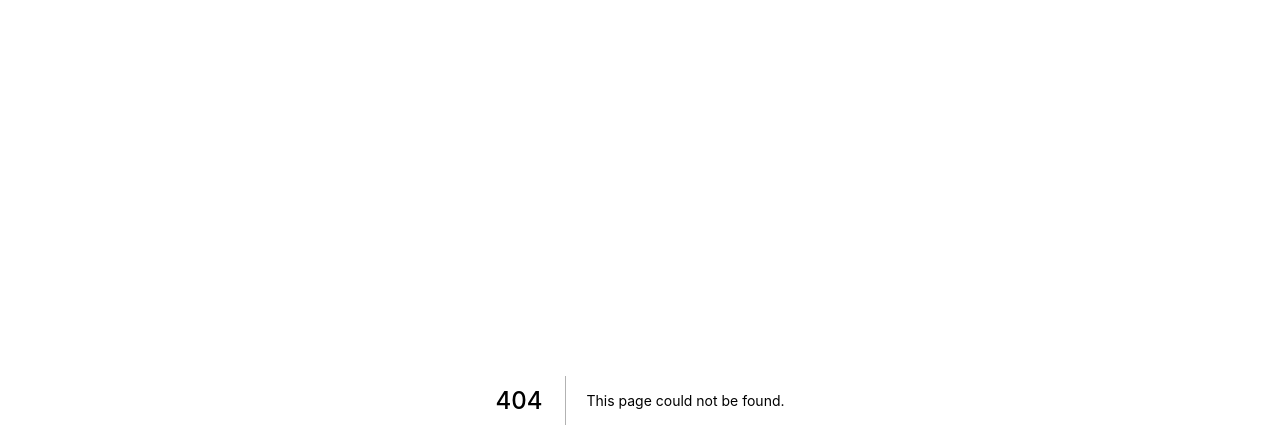
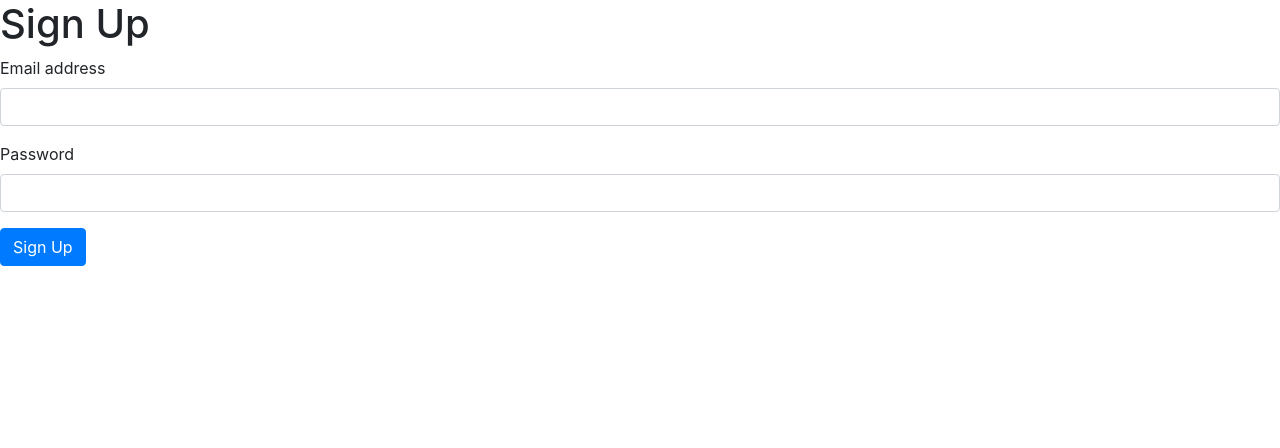
Before and after one commit to shockliang/ticketing, a Next.js app in the folder client/: page /auth/signup in a window 1280 px wide. Before the commit this address had no page. Shown: the top 448 px of the page. Built offline with nearby package versions, Linux system fonts and the light colour scheme.

Commit message:
Adding sign up form.

```diff
--- /dev/null
+++ b/client/pages/auth/signup.js
@@ -0,0 +1,16 @@
+export default () => {
+  return(
+    <form>
+      <h1>Sign Up</h1>
+      <div className={"form-group"}>
+        <label>Email address</label>
+        <input className={"form-control"} />
+      </div>
+      <div className={"form-group"}>
+        <label>Password</label>
+        <input type={"password"} className={"form-control"} />
+      </div>
+      <button className={"btn btn-primary"}>Sign Up</button>
+    </form>
+  );
+};
```
